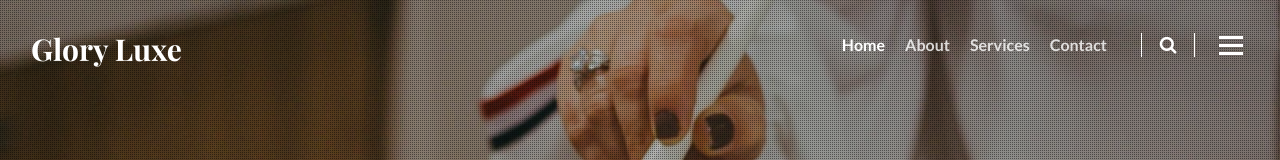
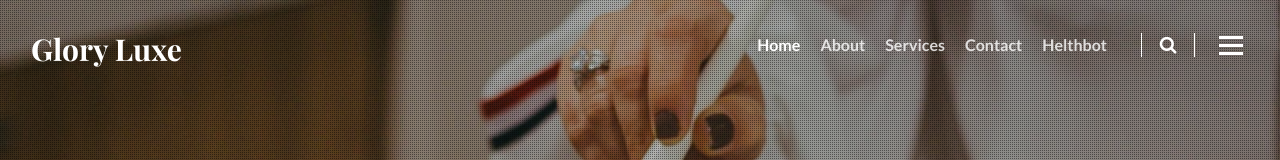
Before and after one commit to Ammuvani/project2, a plain HTML site: page index.html in a window 1280 px wide. Shown: the top 160 px of the page. Drawn offline with nearby package versions, Linux system fonts and the light colour scheme; a web font is replaced by a local one.

Commit message:
Update index.html

```diff
--- a/index.html
+++ b/index.html
@@ -49,8 +49,12 @@
 							<a class="nav-link" href="services.html">Services</a>
 						</li>
 
+
 						<li class="nav-item">
 							<a class="nav-link" href="contact.html">Contact</a>
+
+						<li class="nav-item">
+							<a class="nav-link" href="helthbot.html">helthbot</a>
 						</li>
 					</ul>
 					<!--/search-right-->
```
